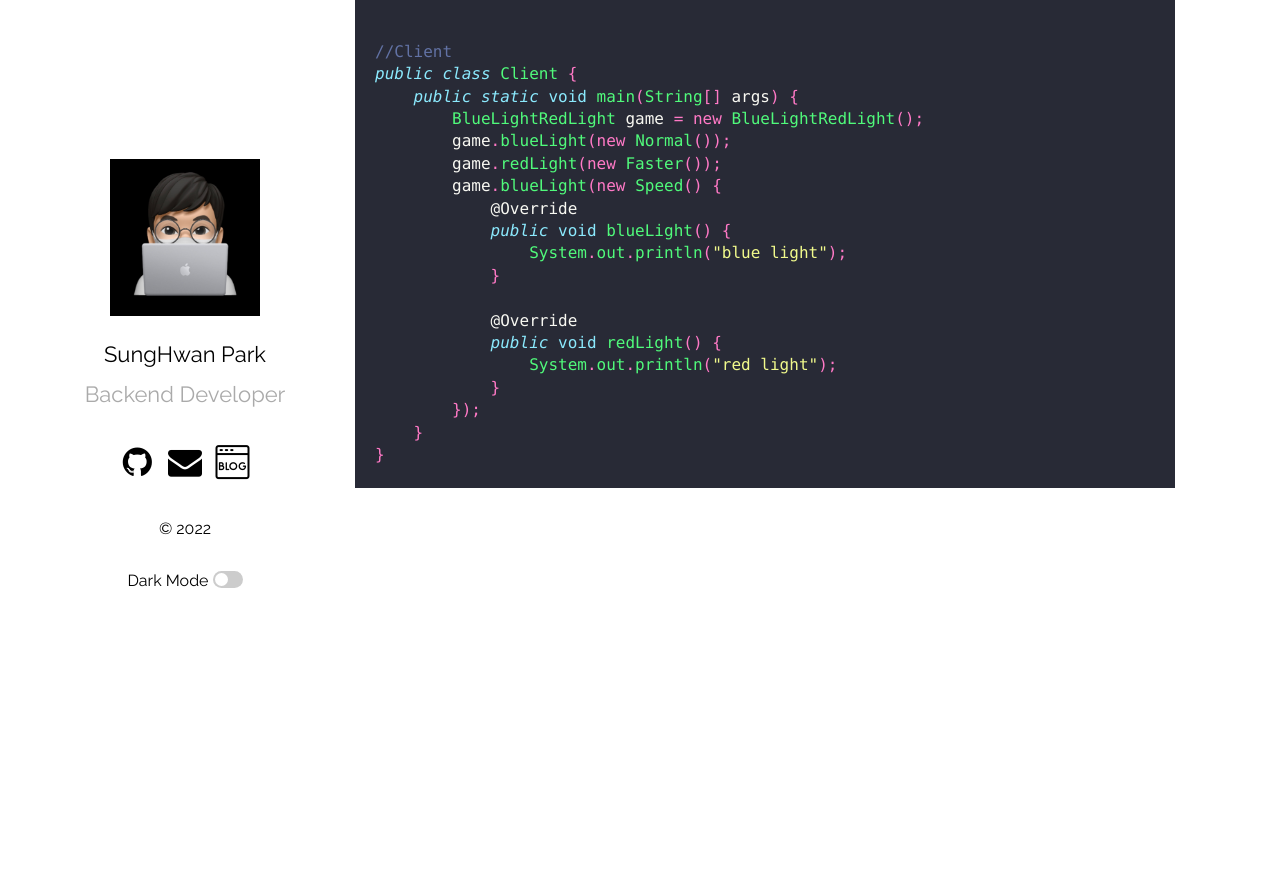
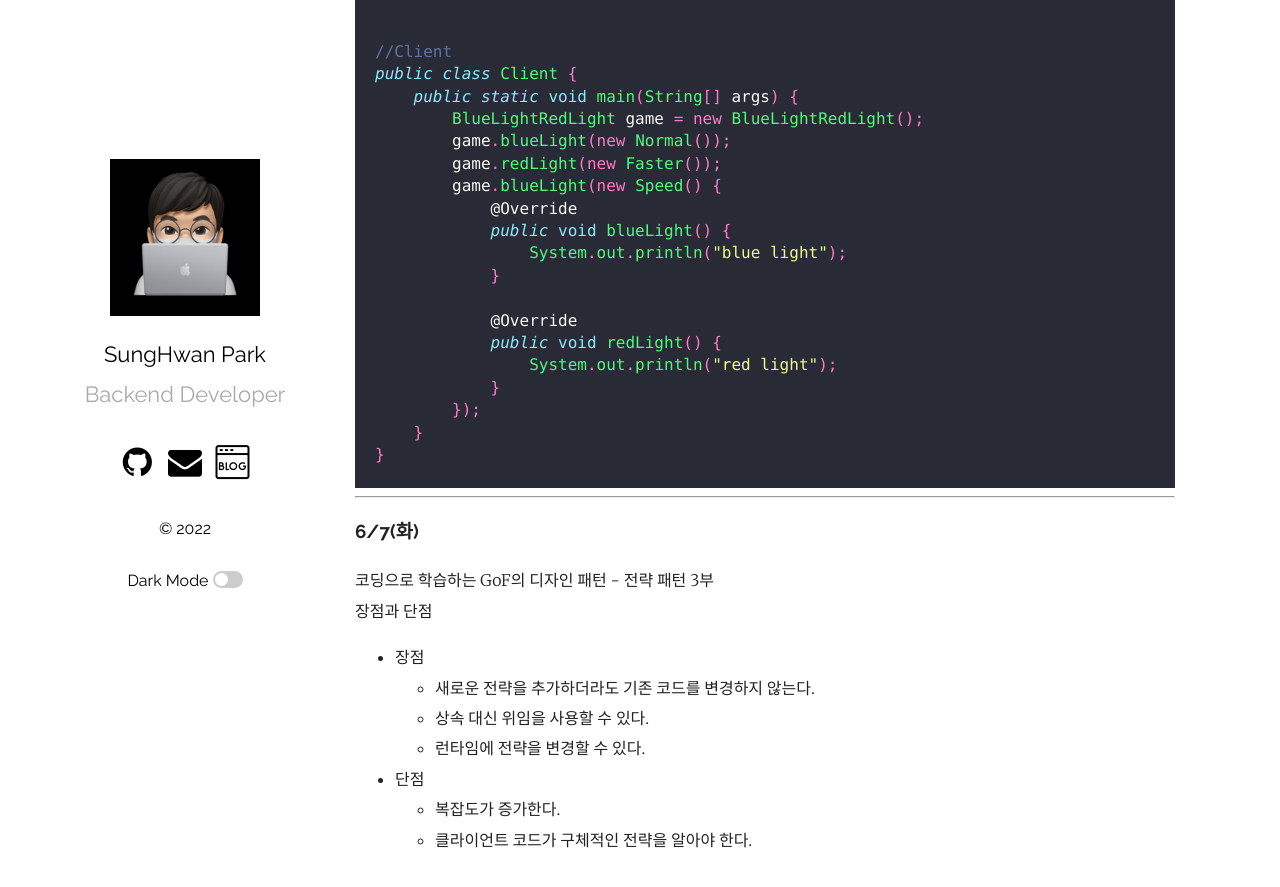
Before and after one commit to park0219/park0219.github.io, a Jekyll site: the page built from _posts/2022-06-01-6월TIL.markdown, in a window 1280 px wide and 900 px high, scrolled down 6088 px. Shown: the top 887 px of the window. Built offline with Jekyll 4.4.1, drawn with Linux system fonts in a browser that asks for light colours; comment, search, counter and statistics services are not loaded; before the commit the page ends 6621 px from its top, so only the background shows below that.

Commit message:
feat: 2022-06-07 TIL 추가

````diff
--- a/_posts/2022-06-01-6월TIL.markdown
+++ b/_posts/2022-06-01-6월TIL.markdown
@@ -303,3 +303,18 @@ public class Client {
     }
 }
 ```
+
+---
+
+### 6/7(화)
+
+코딩으로 학습하는 GoF의 디자인 패턴 - 전략 패턴 3부<br/>
+장점과 단점
+
+-   장점
+    -   새로운 전략을 추가하더라도 기존 코드를 변경하지 않는다.
+    -   상속 대신 위임을 사용할 수 있다.
+    -   런타임에 전략을 변경할 수 있다.
+-   단점
+    -   복잡도가 증가한다.
+    -   클라이언트 코드가 구체적인 전략을 알아야 한다.
````
